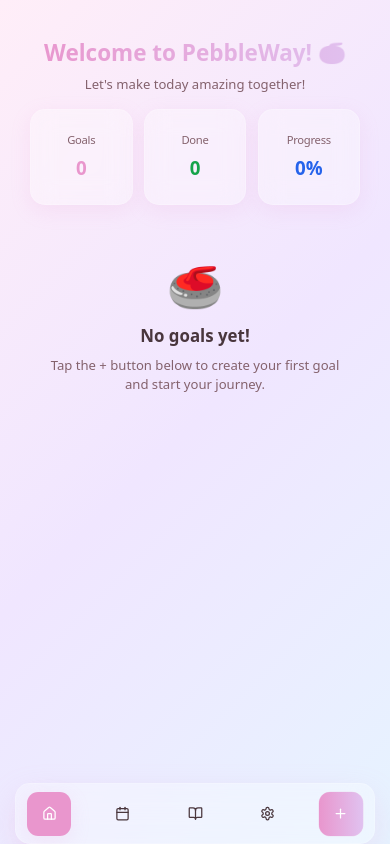
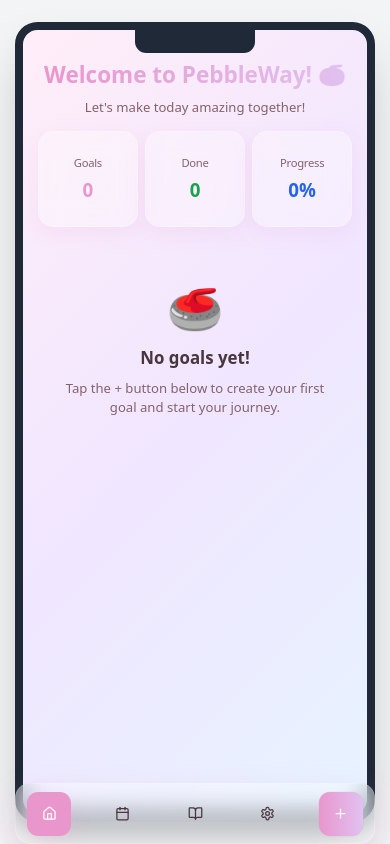
Before and after one commit to Napervillepuppy1/PebbleWay124, a React (Vite) app: page / in a window 390 px wide. Built offline with nearby package versions, Linux system fonts and the light colour scheme.

Commit message:
Fix: Make app fit phone screen
Adjust layout and styling for mobile devices.

```diff
--- a/src/components/CalendarView.tsx
+++ b/src/components/CalendarView.tsx
@@ -37,18 +37,17 @@ const CalendarView = ({ goals }: CalendarViewProps) => {
   };
 
   return (
-    <div className="space-y-6 pb-24">
+    <div className="px-4 space-y-4">
       <div className="text-center space-y-2 animate-slide-in-up">
-        <h1 className="text-3xl font-bold bg-gradient-to-r from-blue-500 to-purple-500 bg-clip-text text-transparent">
+        <h1 className="text-2xl font-bold bg-gradient-to-r from-blue-500 to-purple-500 bg-clip-text text-transparent">
           Goal Calendar 📅
         </h1>
-        <p className="text-muted-foreground">Track your goals by date</p>
+        <p className="text-muted-foreground text-sm">Track your goals by date</p>
       </div>
 
-      <div className="grid grid-cols-1 lg:grid-cols-2 gap-6">
       <Card className="glass shadow-kawaii animate-slide-in-up">
-          <CardHeader>
-            <CardTitle className="flex items-center gap-2">
+        <CardHeader className="pb-2">
+          <CardTitle className="flex items-center gap-2 text-lg">
             <span className="animate-sparkle">🗓️</span>
             Calendar
           </CardTitle>
@@ -58,7 +57,7 @@ const CalendarView = ({ goals }: CalendarViewProps) => {
             mode="single"
             selected={selectedDate}
             onSelect={setSelectedDate}
-              className="rounded-md border-0"
+            className="rounded-md border-0 w-full"
             modifiers={{
               hasGoals: (date) => getGoalsForDate(date).length > 0
             }}
@@ -74,8 +73,8 @@ const CalendarView = ({ goals }: CalendarViewProps) => {
       </Card>
 
       <Card className="glass shadow-kawaii animate-slide-in-right">
-          <CardHeader>
-            <CardTitle className="flex items-center gap-2">
+        <CardHeader className="pb-2">
+          <CardTitle className="flex items-center gap-2 text-lg">
             <span className="animate-bounce-gentle">📋</span>
             {selectedDate ?
               `Goals for ${selectedDate.toLocaleDateString()}` :
@@ -89,25 +88,25 @@ const CalendarView = ({ goals }: CalendarViewProps) => {
               {selectedGoals.map((goal, index) => (
                 <div
                   key={goal.id}
-                    className="p-4 rounded-lg bg-gradient-to-r from-white/50 to-white/30 border border-white/20 animate-slide-in-up"
+                  className="p-3 rounded-lg bg-gradient-to-r from-white/50 to-white/30 border border-white/20 animate-slide-in-up"
                   style={{ animationDelay: `${index * 0.1}s` }}
                 >
                   <div className="flex items-start justify-between mb-2">
-                      <h3 className={`font-medium ${goal.completed ? 'line-through text-muted-foreground' : ''}`}>
+                    <h3 className={`font-medium text-sm ${goal.completed ? 'line-through text-muted-foreground' : ''}`}>
                       {goal.title}
                     </h3>
                     <Badge
-                        className={`${categoryColors[goal.category as keyof typeof categoryColors] || categoryColors.default} animate-pulse-soft`}
+                      className={`${categoryColors[goal.category as keyof typeof categoryColors] || categoryColors.default} animate-pulse-soft text-xs`}
                       style={{ animationDelay: `${index * 0.2}s` }}
                     >
                       {goal.category}
                     </Badge>
                   </div>
-                    <p className="text-sm text-muted-foreground mb-2">{goal.description}</p>
+                  <p className="text-xs text-muted-foreground mb-2">{goal.description}</p>
                   <div className="flex justify-between items-center">
-                      <span className="text-sm font-medium">Progress: {goal.progress}%</span>
+                    <span className="text-xs font-medium">Progress: {goal.progress}%</span>
                     {goal.completed && (
-                        <span className="text-green-600 animate-bounce-gentle">✅ Completed</span>
+                      <span className="text-green-600 animate-bounce-gentle text-xs">✅ Completed</span>
                     )}
                   </div>
                 </div>
@@ -116,13 +115,12 @@ const CalendarView = ({ goals }: CalendarViewProps) => {
           ) : (
             <div className="text-center py-8 animate-float">
               <div className="text-4xl mb-2">🌸</div>
-                <p className="text-muted-foreground">No goals scheduled for this date</p>
+              <p className="text-muted-foreground text-sm">No goals scheduled for this date</p>
             </div>
           )}
         </CardContent>
       </Card>
     </div>
-    </div>
   );
 };
 
--- a/src/components/Dashboard.tsx
+++ b/src/components/Dashboard.tsx
@@ -27,15 +27,15 @@ const Dashboard = ({ goals, onToggleComplete, onEditGoal }: DashboardProps) => {
     : 0;
 
   return (
-    <div className="space-y-4 pb-24 px-4 safe-area-top">
-      <div className="text-center space-y-2 animate-slide-in-up pt-4">
+    <div className="px-4 space-y-4">
+      <div className="text-center space-y-2 animate-slide-in-up">
         <h1 className="text-2xl font-bold bg-gradient-to-r from-primary to-accent bg-clip-text text-transparent">
           Welcome to PebbleWay! 🥌
         </h1>
         <p className="text-muted-foreground text-sm">Let's make today amazing together!</p>
       </div>
 
-      <div className="grid grid-cols-3 gap-3">
+      <div className="grid grid-cols-3 gap-2">
         <Card className="glass shadow-kawaii animate-slide-in-up" style={{ animationDelay: '0.1s' }}>
           <CardHeader className="pb-2">
             <CardTitle className="text-xs font-medium text-muted-foreground text-center">Goals</CardTitle>
--- a/src/index.css
+++ b/src/index.css
@@ -154,13 +154,30 @@
   }
 
   body {
-    @apply bg-gradient-to-br text-foreground min-h-screen;
-    background: var(--gradient-primary);
-    background-attachment: fixed;
+    @apply bg-gradient-to-br text-foreground;
+    background: #f3f4f6;
     font-size: 16px;
     -webkit-font-smoothing: antialiased;
     -moz-osx-font-smoothing: grayscale;
     touch-action: manipulation;
+  }
+
+  /* Phone frame styling */
+  .phone-frame {
+    background: var(--gradient-primary);
+    height: 100vh;
+    max-height: 800px;
+    min-height: 600px;
+  }
+
+  /* Hide scrollbar */
+  .scrollbar-hide {
+    -ms-overflow-style: none;
+    scrollbar-width: none;
+  }
+
+  .scrollbar-hide::-webkit-scrollbar {
+    display: none;
   }
 
   /* Mobile-first responsive typography */
--- a/src/pages/Index.tsx
+++ b/src/pages/Index.tsx
@@ -99,9 +99,17 @@ const Index = () => {
   };
 
   return (
-    <div className="min-h-screen">
-      <div className="container mx-auto px-4 py-6">
+    <div className="flex justify-center items-center min-h-screen bg-gray-100 p-4">
+      <div className="phone-frame w-full max-w-sm mx-auto bg-background rounded-3xl shadow-2xl overflow-hidden border-8 border-gray-800 relative">
+        {/* Phone notch */}
+        <div className="absolute top-0 left-1/2 transform -translate-x-1/2 w-32 h-6 bg-gray-800 rounded-b-xl z-50"></div>
+
+        {/* Phone screen */}
+        <div className="h-screen max-h-[800px] overflow-hidden relative">
+          <div className="h-full overflow-y-auto scrollbar-hide">
+            <div className="pt-8 pb-20">
               {renderContent()}
+            </div>
           </div>
 
           <Navigation
@@ -109,6 +117,7 @@ const Index = () => {
             setActiveTab={setActiveTab}
             onNewGoal={handleNewGoal}
           />
+        </div>
 
         <GoalModal
           isOpen={isGoalModalOpen}
@@ -117,6 +126,7 @@ const Index = () => {
           goal={editingGoal}
         />
       </div>
+    </div>
   );
 };
 
```
Lines whose indentation alone changed are shown as unchanged.
